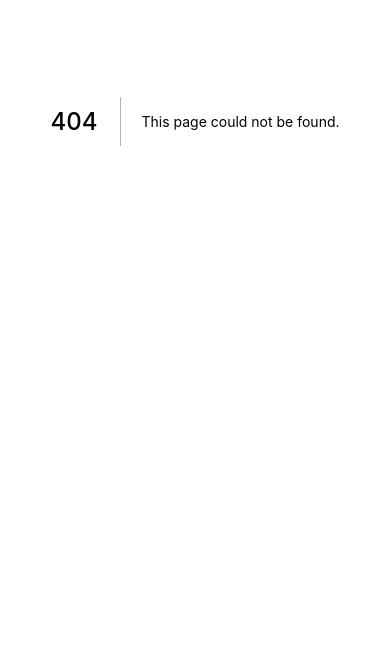
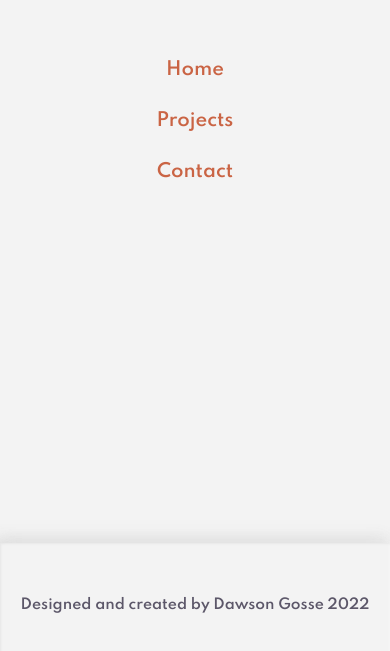
Before and after one commit to DawsonGosse/Portfolio, a Next.js app: page /navigate in a window 390 px wide. Before the commit this address had no page. Shown: the part 301-952 px from the top of the page. Before the commit the page ends 844 px from the top, so only its background shows below. Built offline with nearby package versions, Linux system fonts and the light colour scheme.

Commit message:
Added phone navigation

```diff
--- a/comps/Icons/Menu/index.js
+++ b/comps/Icons/Menu/index.js
@@ -1,27 +1,35 @@
 import * as React from "react"
 import styled from "styled-components";
+import { useTheme } from '../../../utils/provider'
+import { themes } from '../../../utils/variables'
 
-const Path = styled.path`
-&:hover {
-  stroke:#CA6444;
+
+const SVG = styled.svg`
+&:hover #child {
+  fill:${props=>props.hcolor};
 }
 `;
 
-const Menu = ({color}) => (
-  <svg
+const Menu = ({color, onclick}) => {
+  const {theme} = useTheme();
+
+  return( <SVG
     width={32}
     height={20}
     fill="none"
+    onClick={() => onclick()}
+    hcolor={themes[theme].Highlight}
     xmlns="http://www.w3.org/2000/svg"
   >
-    <Path
+    <path
+
       d="M2.286 2h27.428M2.286 10h27.428M2.286 18h27.428"
       stroke={color}
       strokeWidth={3}
       strokeLinecap="round"
       strokeLinejoin="round"
     />
-  </svg>
-)
+  </SVG>)
+}
 
 export default Menu
--- a/comps/NavBar/index.js
+++ b/comps/NavBar/index.js
@@ -115,7 +115,7 @@ const NavBar = ({
                 </a>
             </SocialCont>
             <MenuCont>
-                <Menu color={themes[theme].color}/>
+                <Menu color={themes[theme].color} onclick={()=>router.push("/navigate")}/>
             </MenuCont>
         </Section3>
     </Container>
--- a/pages/contact.js
+++ b/pages/contact.js
@@ -107,7 +107,7 @@ export default function Project() {
        </ContactBlock>
        <AboutBlock color={themes[theme].Header}>
           <Header color={themes[theme].AltHeader}>About Me</Header>
-          <TextAlt color={themes[theme].AltHeader}>Hey there! Im Dawson, a Creative Front-end developer & UI/UX designer skilled at working in project-orientated team environments creating cross-platform applications.
+          <TextAlt color={themes[theme].AltHeader}>Hey there! I'm Dawson, a Creative Front-end developer & UI/UX designer skilled at working in project-orientated team environments creating cross-platform applications.
           <br/><br/>
           I have experience In...
           <br/><br/>
@@ -117,7 +117,7 @@ export default function Project() {
           - gathering and analyzing qualitative and quantitative data to identify opportunities and areas to experiment and optimize<br/>
           - creating compelling visual designs and typographical layouts        <br/><br/>
 
-          Intrested in working together?<br/>
+          Interested in working together?<br/>
           Send me a message!
 
           </TextAlt>
--- /dev/null
+++ b/pages/navigate.js
@@ -0,0 +1,59 @@
+import styles from '../styles/Home.module.css'
+import NavBar from '../comps/NavBar'
+import styled from 'styled-components'
+import { useTheme } from "../utils/provider";
+import { themes } from '../utils/variables'
+import Footer from '../comps/Footer';
+import { useEffect, useState } from 'react';
+import { useRouter } from 'next/router'
+
+
+const Container = styled.div`
+  width:100%;
+  height:100%;
+`;
+
+const ContentBlock = styled.div`
+  width:100vw;
+  height:100vh;
+  display:flex;
+  flex-direction:column;
+  justify-content:center;
+  align-items:center;
+`;
+const Links = styled.a`
+    color:${props=>props.color};
+    margin:15px;
+    font-family: Spartan;
+    font-weight: 600;
+    font-size: 18px;
+    display:flex;
+    &:hover {
+        color:${props=>props.hcolor};
+    }
+    //Medium
+@media (min-width:481px) {
+    display:flex;
+  }
+//Large
+
+@media (min-width:769px) {
+    display:flex;
+  }
+`;
+
+
+export default function Artwork() {
+    const {theme} = useTheme();
+    const router = useRouter();
+
+  return (<Container>
+    <ContentBlock>
+            <Links onClick={()=>router.push("/")} color={themes[theme].Header} hcolor={themes[theme].Alt}>Home</Links>
+            <Links onClick={()=>router.push("/projects")} color={themes[theme].Header} hcolor={themes[theme].Alt}>Projects</Links>
+            <Links onClick={()=>router.push("/contact")} color={themes[theme].Header} hcolor={themes[theme].Alt}>Contact</Links>
+    </ContentBlock>
+    <Footer></Footer>
+  </Container>
+  )
+}
--- a/pages/projects.js
+++ b/pages/projects.js
@@ -42,7 +42,7 @@ export default function Project() {
     <ContentBlock>
         <LargeCard onCardClick={()=>router.push("/../Posts/runik")} bgcolor={themes[theme].Alt}></LargeCard>
         <LargeCardFlip img={NuanceLarge} title='Nuance' type='UX/IU Design, Front-end Development' date="Jan 2021 - May 2021" roles='Roles - Lead Front-End developer, Designer' bio='Nuance is an educational app that challenges the user to question the views on certain topics.' bgcolor={themes[theme].Header} onCardClick={()=>router.push("/../Posts/nuance")}></LargeCardFlip>
-        <LargeCard img={PostersLarge} title='Artwork' type='Graphic Design' roles='Roles - Creator' bio='TEMP' bgcolor={themes[theme].Title} onCardClick={()=>router.push("/artwork")}></LargeCard>
+        <LargeCard img={PostersLarge} title='Artwork' type='Graphic Design' roles='Roles - Creator' bio='Artwork, posters & illustrations all created by yours truly' bgcolor={themes[theme].Title} onCardClick={()=>router.push("/artwork")}></LargeCard>
     </ContentBlock>
     <Footer></Footer>
   </Container>
```
